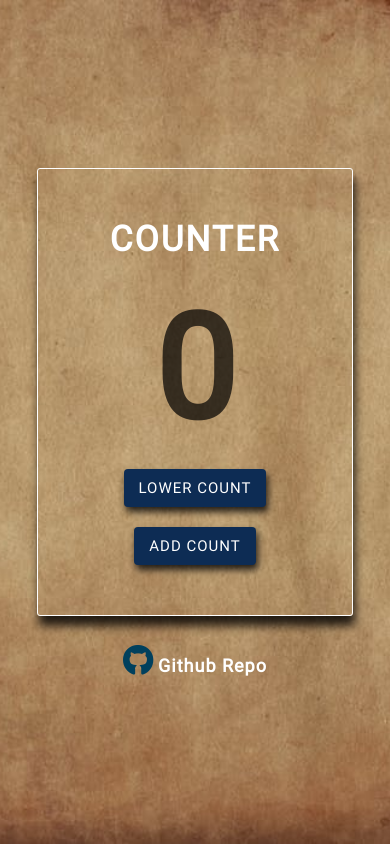
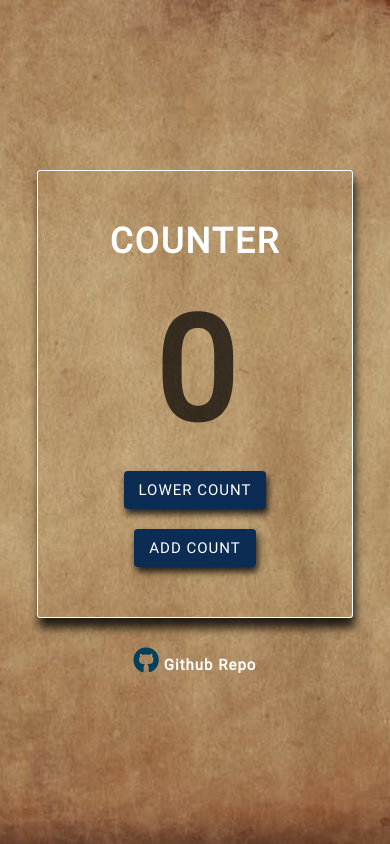
Before and after one commit to Ezeani1995/Counter, a plain HTML site: page index.html in a window 390 px wide. Drawn offline with Linux system fonts and the light colour scheme.

Commit message:
Update style.css
Updated the style.css file

```diff
--- a/css/style.css
+++ b/css/style.css
@@ -112,6 +112,7 @@ body {
 @media (max-width: 565px) {
   .counter-container .counter-div {
     width: 90%;
+    padding: 30px 50px;
   }
 
   .counter-container .counter-div h1,
@@ -128,4 +129,12 @@ body {
     flex-direction: column;
     gap: 20px;
   }
+
+  .counter-container a{
+     font-size: 15px;
+  }
+
+  .counter-container a i {
+     font-size: 25px;
+  }
 }
```
